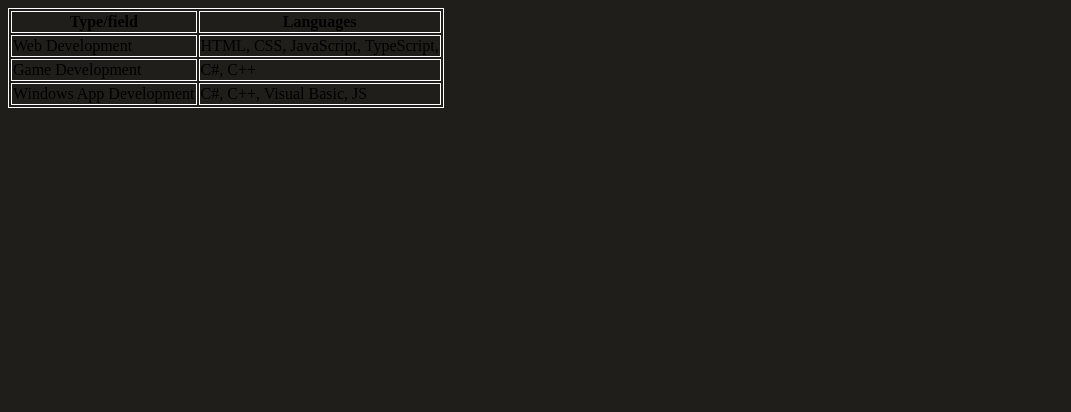
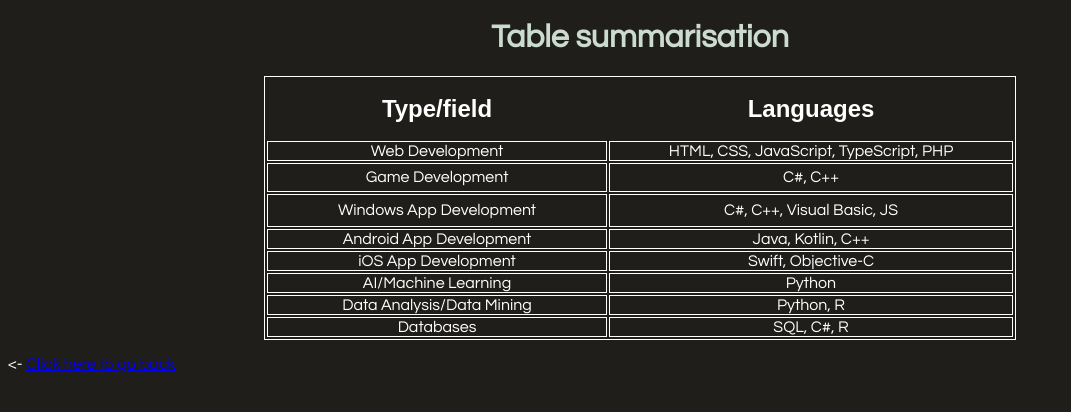
Before and after one commit to AtinChing/ICT-website1, a plain HTML site: page table.html in a window 1280 px wide. Shown: the whole page, without its empty margins (0-1071 px from the left). Drawn offline with Linux system fonts and the light colour scheme.

Commit message:
Changes
Changes

```diff
--- a/main.js
+++ b/main.js
@@ -9,8 +9,10 @@ function uncolourin(id){
     id.style.fontWeight = "400";
 }
 function setCase(){
-    switch()
-}
+   }
 function draw(){
 
 }
+function setVideoPos(){
+	document.getElementById("video").style.objectPosition = "3000 30%"
+}
--- a/table.html
+++ b/table.html
@@ -1,31 +1,89 @@
 <!DOCTYPE html>
 <html lang="en">
 <head>
-<title>Title</title>
+<title>Table for your first programming language!</title>
+<style type="text/css">
+.auto-style1 {
+	font-family: "Century Gothic";
+}
+.auto-style2 {
+	font-family: "Century Gothic";
+	color: #FFFFFF;
+}
+.title{
+	font-family:"Century Gothic";
+	color: #ccdbd0;
+	text-align: center;
+}
+
+}
+</style>
 </head>
 <body style="background-color:#1f1e1b">
     <meta charset="UTF-8">
-
-        <table style="border:1px solid white">
+    	<h1 class="title"> Table summarisation</h1>
+        <table  style="border:1px solid white; text-align:center; color:white; margin-left:auto; margin-right:auto; margin-top:auto" >
         <tr>
-            <th style="border:1px solid white">Type/field</th>
-            <th style="border:1px solid white">Languages</th>
+            <th style="width: 336px; font-size:x-large;font-family:Arial, Helvetica, sans-serif; height: 58px;">Type/field</th>
+            <th style="width: 400px; font-size:x-large;font-family:Arial, sans-serif; height: 58px;">Languages</th>
         </tr>
         <tr>
-            <td style="border:1px solid white">Web Development</td>
-            <td style="border:1px solid white">HTML, CSS, JavaScript, TypeScript, </td>
+
+            <td style="border:1px solid white; width: 336px; font-family:Century Gothic">Web Development</td>
+            <td style="border:1px solid white; width: 400px; font-family:Century Gothic">HTML, CSS, JavaScript, TypeScript, PHP </td>
+
         </tr>
         <tr>
-			<td style="border:1px solid white">Game Development</td>
-			<td style="border:1px solid white">C#, C++</td>
+			<td style="border:1px solid white; width: 336px; font-family:Century Gothic; height: 25px;">Game Development</td>
+			<td style="border:1px solid white; width: 400px; font-family:Century Gothic; height: 25px;">C#, C++</td>
         </tr>
         <tr>
-			<td style="border:1px solid white" style="text-align:center">Windows App Development</td>
-			<td style="border:1px solid white">C#, C++, Visual Basic, JS</td>
+			<td style="border:1px solid white; width: 336px; font-family:Century Gothic; height: 29px;">Windows App Development</td>
+			<td style="border:1px solid white; width: 400px; font-family:Century Gothic; height: 29px;">C#, C++, Visual Basic, JS</td>
+        </tr>
+
+        <tr>
+			<td style="border:1px solid white; width: 336px; font-family:Century Gothic">
+			Android App Development</td>
+			<td style="border:1px solid white; width: 400px; font-family:Century Gothic">
+			Java, Kotlin, C++</td>
+        </tr>
+
+        <tr>
+			<td style="border:1px solid white; width: 336px; font-family:Century Gothic">
+			iOS App Development</td>
+			<td style="border:1px solid white; width: 400px; font-family:Century Gothic">
+			Swift, Objective-C</td>
+        </tr>
+
+        <tr>
+			<td style="border:1px solid white; width: 336px; font-family:Century Gothic">
+			AI/Machine Learning</td>
+			<td style="border:1px solid white; width: 400px; " class="auto-style1">
+			Python</td>
+        </tr>
+
+        <tr>
+			<td style="border:1px solid white; width: 336px; font-family:Century Gothic">
+			Data Analysis/Data Mining</td>
+			<td style="border:1px solid white; width: 400px; " class="auto-style1">
+			Python, R</td>
+        </tr>
+
+        <tr>
+			<td style="border:1px solid white; width: 336px; font-family:Century Gothic">
+			Databases</td>
+			<td style="border:1px solid white; width: 400px; " class="auto-style1">
+			SQL, C#, R</td>
         </tr>
 
     </table>
 
 
+
+	<p class="auto-style2">&lt;- <a href="index.html">Click here to go back </a></p>
+
+
+
 </body>
 </html>
```
Also changed, not shown: form.html (+7 -7 lines), index.html (+51 -10 lines), yOOOOOO.html (deleted, +0 -11 lines), 1 other file.
